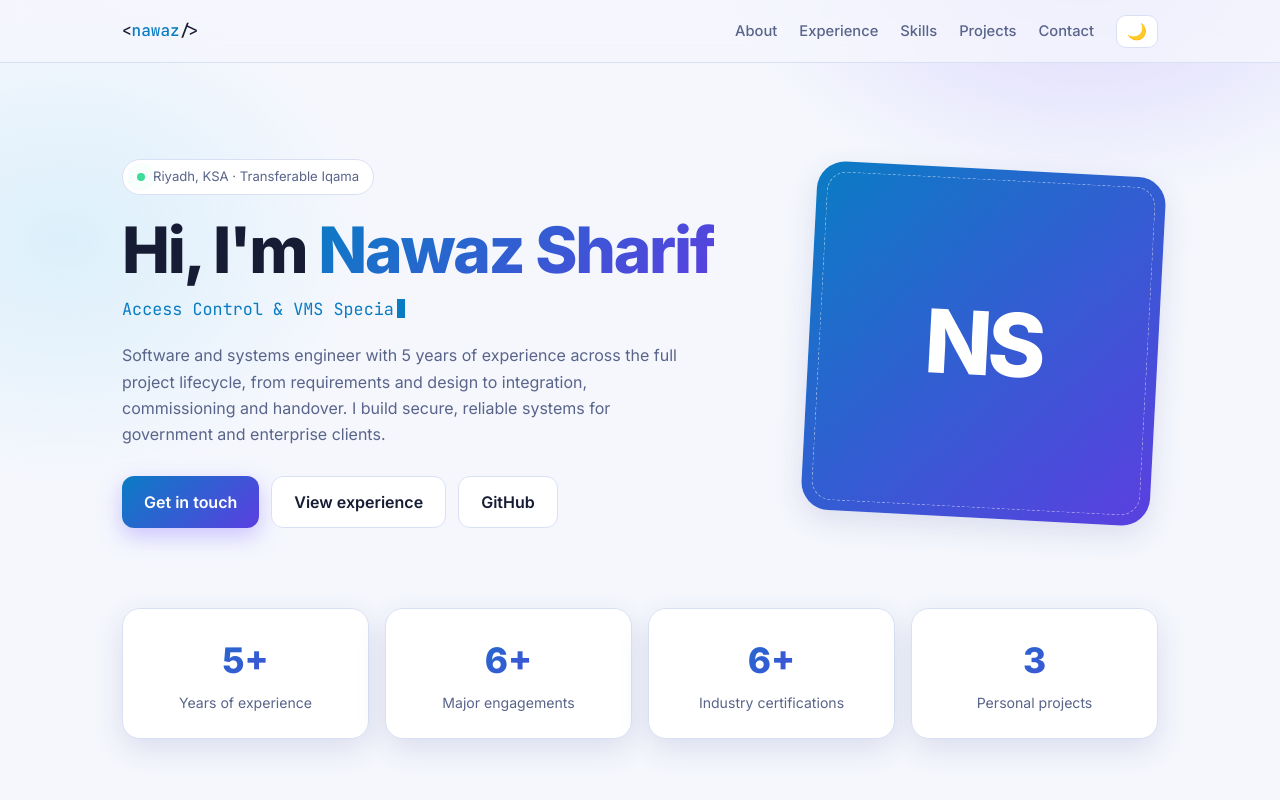
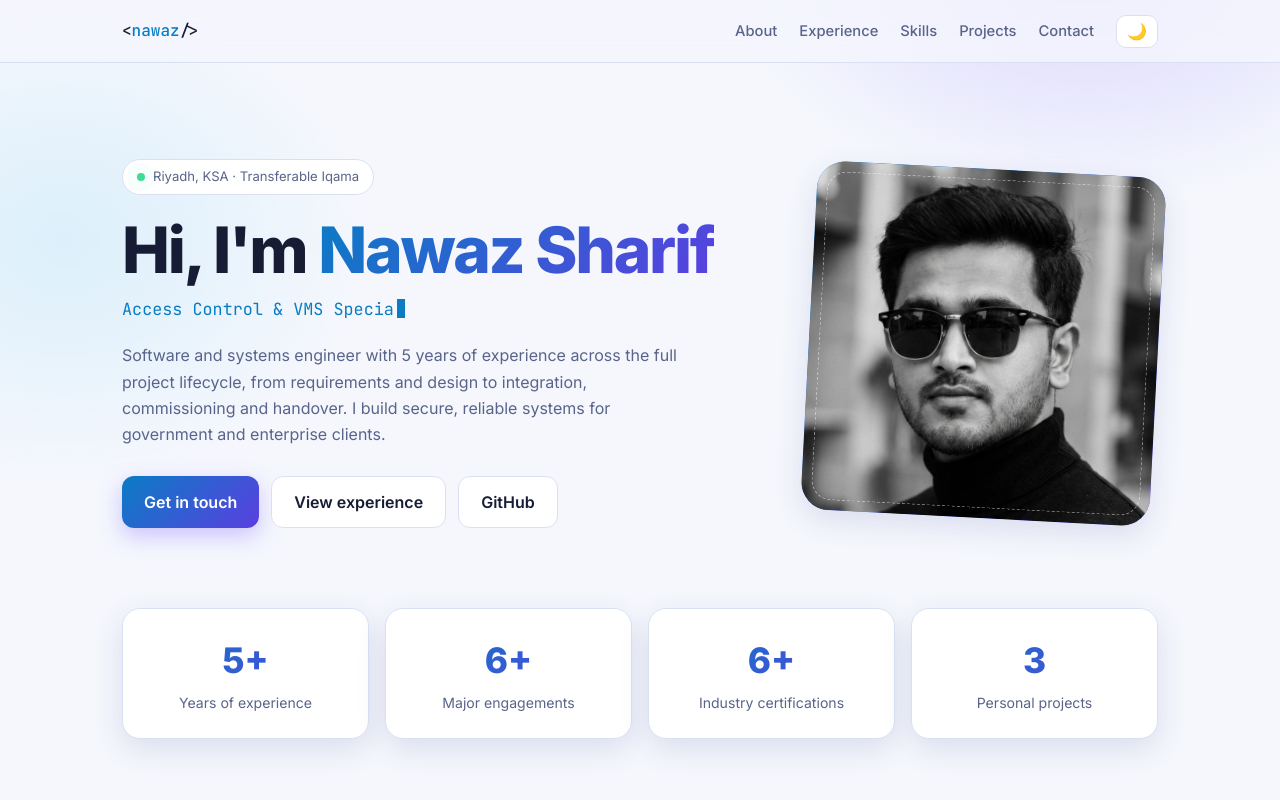
Before and after one commit to mrsharif007/mrsharif007, a plain HTML site: page index.html in a window 1280 px wide. Shown: the top 800 px of the page. Drawn offline with Linux system fonts and the light colour scheme.

Commit message:
index
Updated the title and modified the avatar section to include an image instead of text.

```diff
--- a/index.html
+++ b/index.html
@@ -3,7 +3,7 @@
 <head>
 <meta charset="UTF-8">
 <meta name="viewport" content="width=device-width, initial-scale=1">
-<title>Nawaz Sharif | Systems & Security Integration Engineer</title>
+<title>Nawaz Sharif | Engineer</title>
 <meta name="description" content="Nawaz Sharif - Project Engineer with 5 years of experience in access control, video surveillance, system integration, MES and data analytics. Based in Riyadh, KSA.">
 <link rel="preconnect" href="https://fonts.googleapis.com">
 <link rel="preconnect" href="https://fonts.gstatic.com" crossorigin>
@@ -64,6 +64,8 @@
   .btn.primary{background:var(--grad);color:#fff;border:none;box-shadow:0 8px 22px rgba(123,97,255,.35)}
   .avatar{aspect-ratio:1;border-radius:28px;background:var(--grad);display:grid;place-items:center;font-size:5.5rem;font-weight:800;color:#fff;letter-spacing:-.05em;box-shadow:var(--shadow);position:relative;transform:rotate(3deg)}
   .avatar::after{content:"";position:absolute;inset:10px;border-radius:20px;border:1px dashed rgba(255,255,255,.45)}
+  .avatar{overflow:hidden}
+  .avatar img{width:100%;height:100%;object-fit:cover;display:block}
   @media(max-width:820px){.hero{grid-template-columns:1fr}.avatar{max-width:200px;order:-1}}
 
   /* STATS */
@@ -150,7 +152,8 @@
         <a class="btn" href="https://github.com/mrsharif007" target="_blank" rel="noopener">GitHub</a>
       </div>
     </div>
-    <div class="avatar" aria-hidden="true">NS</div>
+    <!-- <div class="avatar" aria-hidden="true">NS</div> -->
+    <div class="avatar"><img src="photo.jpg" alt="NS"></div>
   </header>
 
   <div class="stats rv">
```
